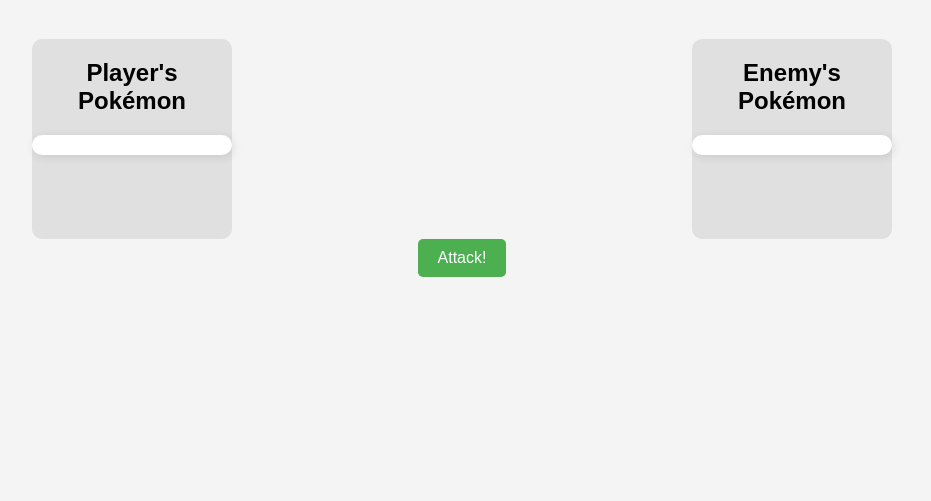
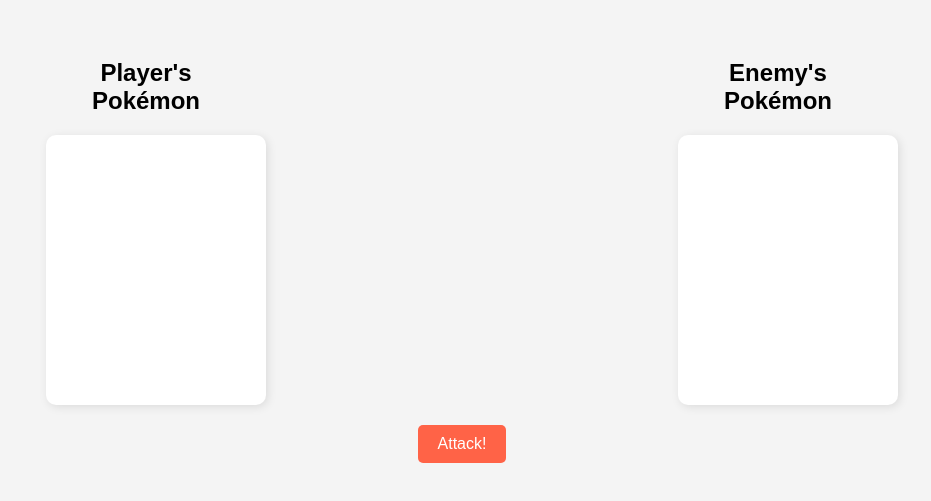
Before and after one commit to iederees-create/pokemon-battle-simulator, a plain HTML site: page index.html in a window 1280 px wide. Shown: the part 61-562 px from the top of the page, without its empty margins (178-1109 px from the left). Drawn offline with Linux system fonts and the light colour scheme.

Commit message:
Update style.css

```diff
--- a/css/style.css
+++ b/css/style.css
@@ -3,64 +3,58 @@
     font-family: Arial, sans-serif;
     text-align: center;
     background-color: #f4f4f4;
-    margin: 0;
-    padding: 0;
 }
 
-/* Container for Pokémon cards */
 #pokemon-container {
     display: flex;
     justify-content: center;
     gap: 20px;
     margin-top: 20px;
-    flex-wrap: wrap; /* Allow wrapping of cards if the screen is small */
 }
 
-/* Style for each Pokémon card */
 .pokemon-card {
     cursor: pointer;
     padding: 10px;
     background: white;
     border-radius: 10px;
     box-shadow: 2px 2px 10px rgba(0, 0, 0, 0.1);
-    transition: transform 0.2s, box-shadow 0.3s ease; /* Added box-shadow transition */
-    width: 180px; /* Ensure cards have a consistent size */
+    transition: transform 0.2s;
+    width: 200px;
+    height: 250px;
+    text-align: center;
+}
+
+.pokemon-card img {
+    width: 150px;
+    height: 150px;
+    margin-bottom: 10px;
 }
 
 .pokemon-card:hover {
     transform: scale(1.1);
-    box-shadow: 2px 2px 15px rgba(0, 0, 0, 0.2); /* Enhanced shadow on hover */
 }
 
-/* Layout for battle Pokémon */
 .battle-pokemon {
     display: flex;
     justify-content: space-around;
     margin-top: 20px;
-    gap: 40px; /* Added gap for spacing between player and enemy */
-    align-items: center; /* Vertically align the Pokémon images */
 }
 
-/* Styling for player and enemy Pokémon */
 #player, #enemy {
     width: 200px;
-    height: 200px; /* Added fixed height */
-    border-radius: 10px; /* Make the image corners rounded */
-    background-color: #e0e0e0; /* Placeholder background in case image is missing */
 }
 
-/* Attack button styling */
 #attack-btn {
     padding: 10px 20px;
     font-size: 16px;
     cursor: pointer;
-    background-color: #4CAF50; /* Added a green background */
+    margin-top: 20px;
+    background-color: #FF6347;
     color: white;
     border: none;
     border-radius: 5px;
-    transition: background-color 0.3s ease; /* Smooth transition for background change */
 }
 
 #attack-btn:hover {
-    background-color: #45a049; /* Slightly darker green on hover */
+    background-color: #FF4500;
 }
```
